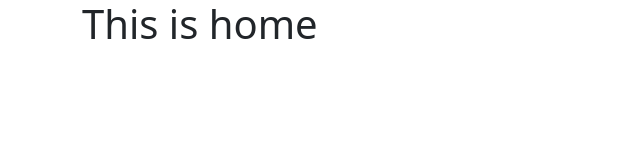
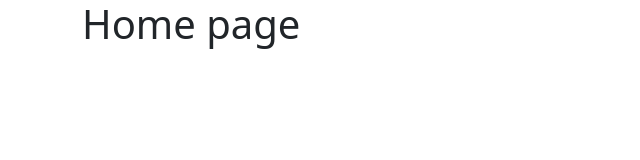
Before and after one commit to UmmeHania/essentials-client, a React (Create React App) app: page / in a window 1280 px wide. Shown: the top 160 px of the page, without its empty margins (0-640 px from the left). Built offline with nearby package versions, Linux system fonts and the light colour scheme.

Commit message:
change home route

```diff
--- a/src/App.js
+++ b/src/App.js
@@ -1,6 +1,7 @@
 
 import './App.css';
-import Home from './Home/Home';
+import Home from './components/Home/Home';
+
 
 function App() {
   return (
--- a/src/Home/Home.js
+++ b/src/components/Home/Home.js
@@ -3,7 +3,7 @@ import React from 'react';
 const Home = () => {
     return (
         <div>
-            <h1>This is home</h1>
+            <h1>Home page</h1>
         </div>
     );
 };
```
Also changed, not shown: src/components/Home/Banner/Banner.js (added), src/components/Home/Products/Products.js (added).
